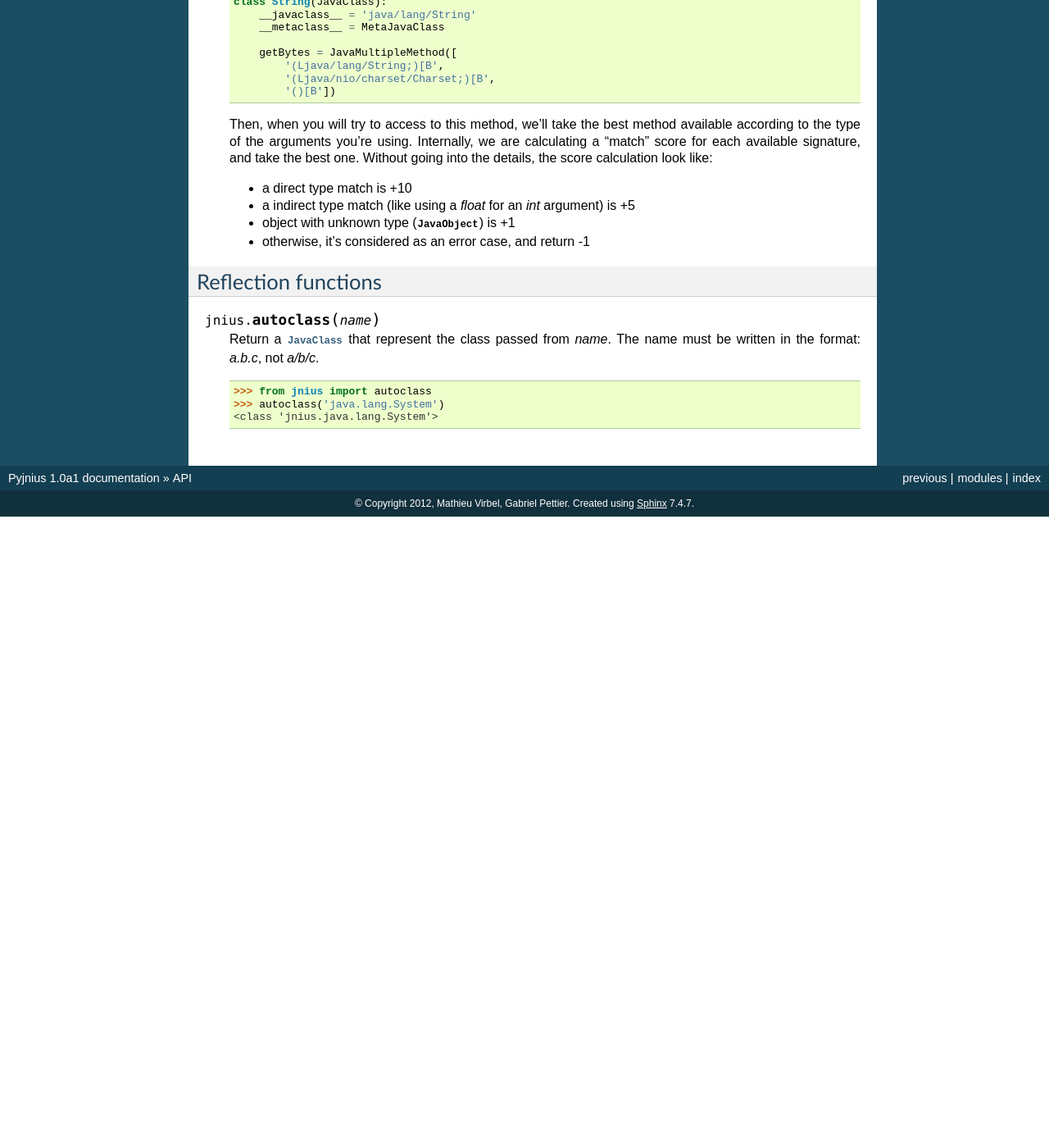
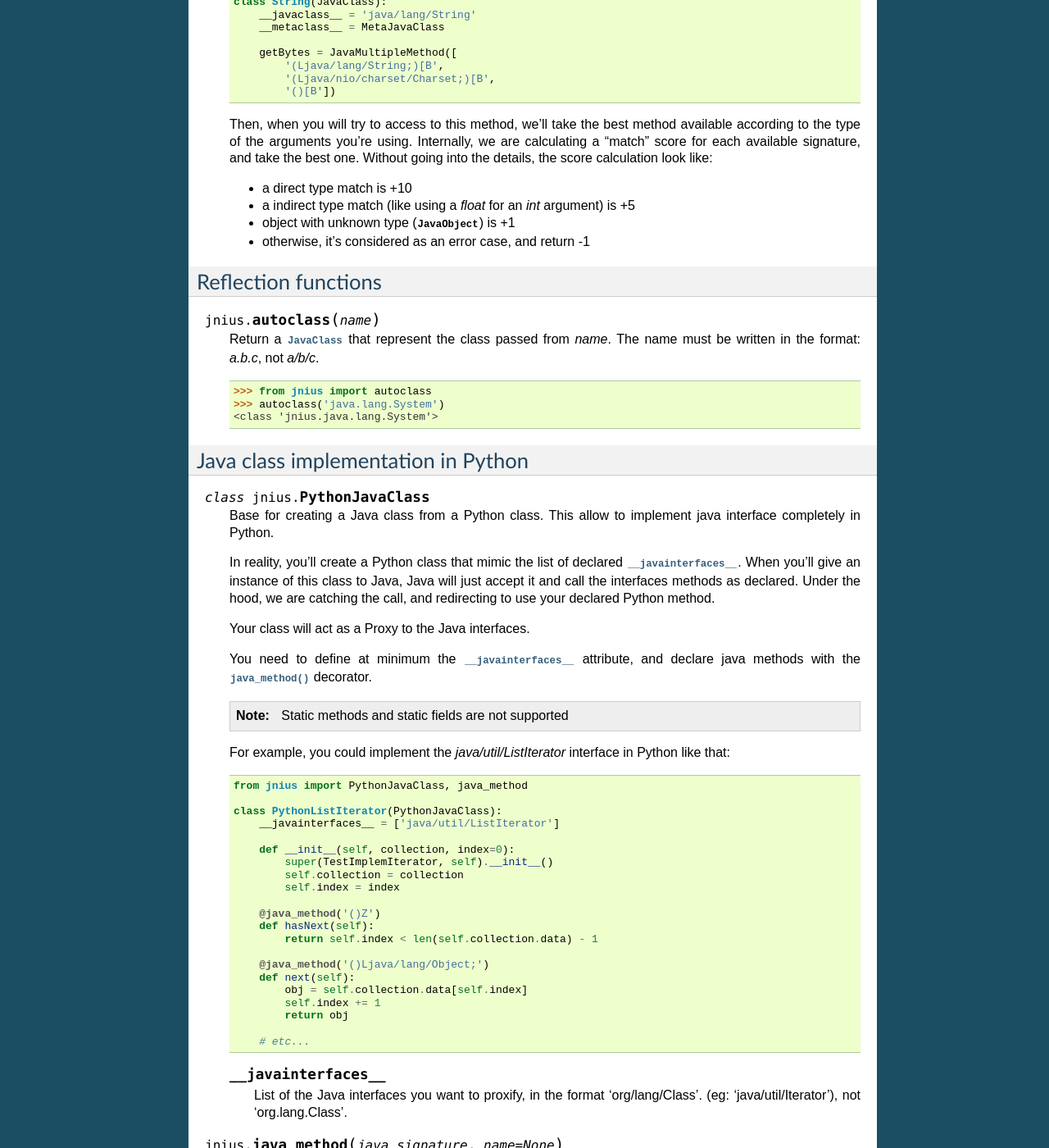
Before and after one commit to kivy/pyjnius, a Sphinx documentation site: the page built from docs/source/api.rst, in a window 1280 px wide and 1400 px high, scrolled down 2071 px. Shown: the whole window at 82% size. Built offline with Sphinx 7.4.7, drawn with Linux system fonts in a browser that asks for light colours; before the commit the page ends 2701 px from its top, so only the background shows below that; some of the changed text lies outside the part shown.

Commit message:
add documentation for proxy, and for java signature format

```diff
--- a/docs/source/api.rst
+++ b/docs/source/api.rst
@@ -16,7 +16,7 @@ Reflection classes
     add few :class:`JavaMethod`, :class:`JavaStaticMethod`, :class:`JavaField`,
     :class:`JavaStaticField`, and you're done.
 
-    You need to define at minimun the :data:`__javaclass__` attribute, and set
+    You need to define at minimum the :data:`__javaclass__` attribute, and set
     the :data:`__metaclass__` to :class:`MetaJavaClass`.
 
     So the minimum class definition would look like::
@@ -168,3 +168,141 @@ Reflection functions
     >>> from jnius import autoclass
     >>> autoclass('java.lang.System')
     <class 'jnius.java.lang.System'>
+
+
+Java class implementation in Python
+-----------------------------------
+
+.. class:: PythonJavaClass
+
+    Base for creating a Java class from a Python class. This allow to implement
+    java interface completely in Python.
+
+    In reality, you'll create a Python class that mimic the list of declared
+    :data:`__javainterfaces__`. When you'll give an instance of this class to
+    Java, Java will just accept it and call the interfaces methods as declared.
+    Under the hood, we are catching the call, and redirecting to use your
+    declared Python method.
+
+    Your class will act as a Proxy to the Java interfaces.
+
+    You need to define at minimum the :data:`__javainterfaces__` attribute, and
+    declare java methods with the :func:`java_method` decorator.
+
+    .. note::
+
+        Static methods and static fields are not supported
+
+    For example, you could implement the `java/util/ListIterator` interface in
+    Python like that::
+
+        from jnius import PythonJavaClass, java_method
+
+        class PythonListIterator(PythonJavaClass):
+            __javainterfaces__ = ['java/util/ListIterator']
+
+            def __init__(self, collection, index=0):
+                super(TestImplemIterator, self).__init__()
+                self.collection = collection
+                self.index = index
+
+            @java_method('()Z')
+            def hasNext(self):
+                return self.index < len(self.collection.data) - 1
+
+            @java_method('()Ljava/lang/Object;')
+            def next(self):
+                obj = self.collection.data[self.index]
+                self.index += 1
+                return obj
+
+            # etc...
+
+    .. attribute:: __javainterfaces__
+
+        List of the Java interfaces you want to proxify, in the format
+        'org/lang/Class'. (eg: 'java/util/Iterator'), not 'org.lang.Class'.
+
+.. function:: java_method(java_signature, name=None)
+
+    Decoration function to use with :class:`PythonJavaClass`. The
+    `java_signature` must match the wanted signature of the interface. The
+    `name` of the method will be the name of the Python method by default. You
+    can still force it, in case of multiple signature with the same Java method
+    name.
+
+    For example::
+
+        class PythonListIterator(PythonJavaClass):
+            __javainterfaces__ = ['java/util/ListIterator']
+
+            @java_method('()Ljava/lang/Object;')
+            def next(self):
+                obj = self.collection.data[self.index]
+                self.index += 1
+                return obj
+
+    Another example with the same Java method name, but 2 differents signatures::
+
+        class TestImplem(PythonJavaClass):
+            __javainterfaces__ = ['java/util/List']
+
+            @java_method('()Ljava/util/ListIterator;')
+            def listIterator(self):
+                return PythonListIterator(self)
+
+            @java_method('(I)Ljava/util/ListIterator;',
+                                 name='ListIterator')
+            def listIteratorWithIndex(self, index):
+                return PythonListIterator(self, index)
+
+Java signature format
+---------------------
+
+Java signatures have a special format that could be difficult to understand at
+first. Let's see in details. A signature is in the format::
+
+    (<argument1><argument2><...>)<return type>
+
+All the types for any part of the signature can be one of:
+
+* L<java class>; = represent a Java object of the type <java class>
+* Z = represent a java/lang/Boolean;
+* B = represent a java/lang/Byte;
+* C = represent a java/lang/Character;
+* S = represent a java/lang/Short;
+* I = represent a java/lang/Integer;
+* J = represent a java/lang/Long;
+* F = represent a java/lang/Float;
+* D = represent a java/lang/Double;
+* V = represent void, available only for the return type
+
+All the types can have the `[]` suffix to design an array. The return type can be `V` or empty.
+
+A signature like::
+
+    (ILjava/util/List;)V
+    -> argument 1 is an integer
+    -> argument 2 is a java.util.List object
+    -> the method doesn't return anything.
+
+    (java.util.Collection, java.lang.Object[]);
+    -> argument 1 is a Collection
+    -> argument 2 is an array of Object
+    -> nothing is returned
+
+
+When you implement Java in Python, the signature of the Java method must match.
+Java provide a tool named `javap` to get the signature of any java class. For
+example::
+
+    $ javap -s java.util.Iterator
+    Compiled from "Iterator.java"
+    public interface java.util.Iterator{
+    public abstract boolean hasNext();
+      Signature: ()Z
+    public abstract java.lang.Object next();
+      Signature: ()Ljava/lang/Object;
+    public abstract void remove();
+      Signature: ()V
+    }
```
